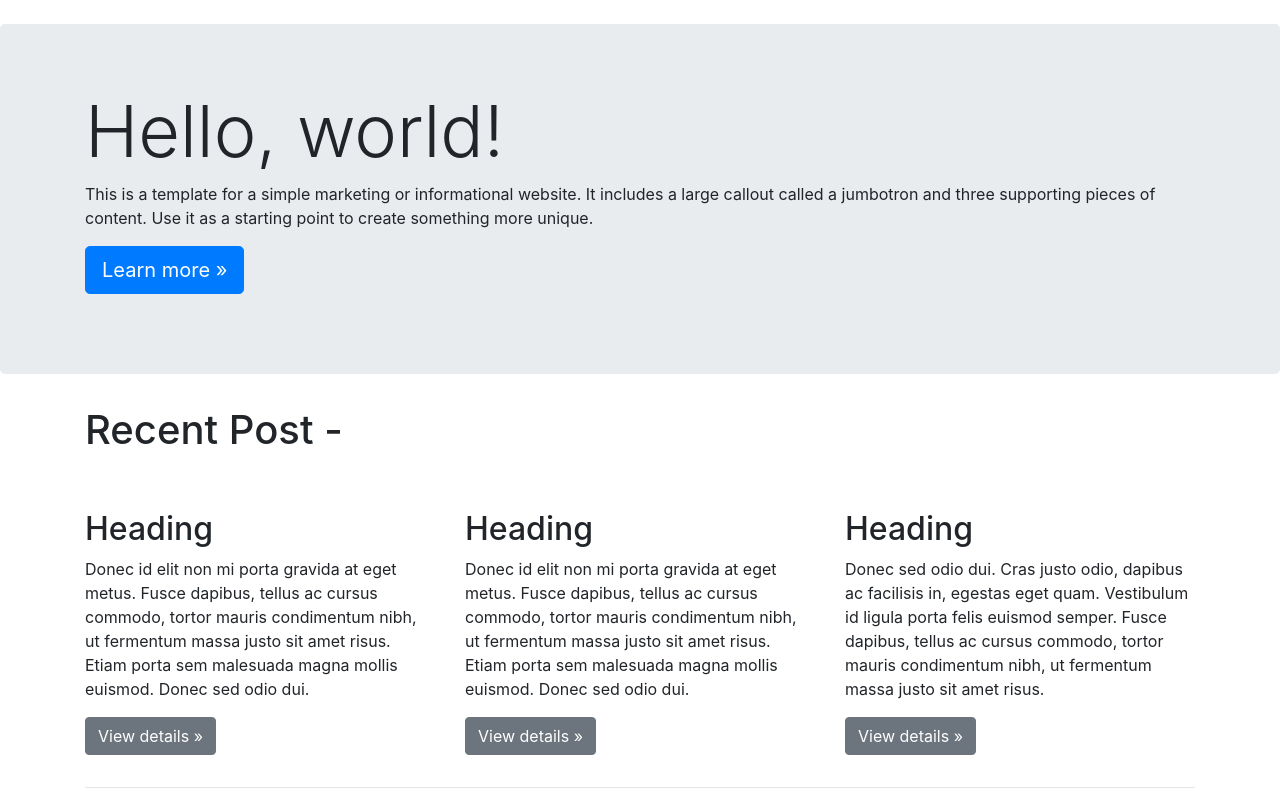
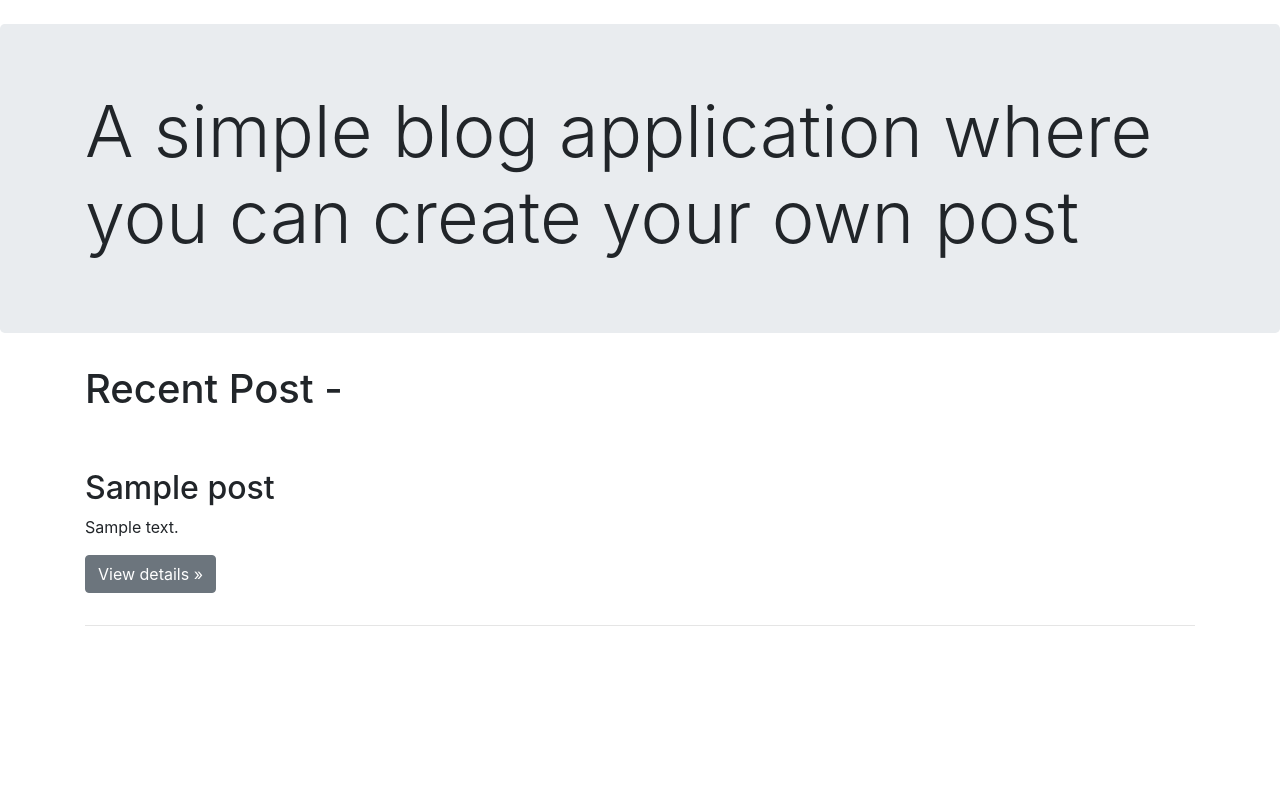
Before and after one commit to santoshkpatro/blogsite-one, a Django app: page / in a window 1280 px wide. Shown: the part 56-860 px from the top of the page. After the commit the page ends 682 px from the top, so only its background shows below. Run offline with Django 3.2, Linux system fonts and the light colour scheme; tables that the repository leaves empty hold one stand-in row (values such as "Sample post"); some libraries are stand-ins or nearby versions.

Commit message:
Frontpage and footer design complete

```diff
--- a/home/views.py
+++ b/home/views.py
@@ -8,7 +8,11 @@ from django.contrib.auth import authenticate, login, logout
 
 # Create your views here.
 def home(request):
-    return render(request, 'home/home.html')
+    recent_posts = Post.objects.order_by('timeStamp')[0:3]
+    context = {
+        'recent_posts': recent_posts,
+    }
+    return render(request, 'home/home.html', context)
 
 
 def contact(request):
--- a/templates/base.html
+++ b/templates/base.html
@@ -11,7 +11,9 @@
     integrity="sha384-Vkoo8x4CGsO3+Hhxv8T/Q5PaXtkKtu6ug5TOeNV6gBiFeWPGFN9MuhOf23Q9Ifjh" crossorigin="anonymous" />
 
   <style>
-
+    .custom-footer{
+      background-color: cyan;
+    }
   </style>
 
   <title>
@@ -167,6 +169,7 @@
   {% block body %}
   {% endblock body %}
 
+
   <!-- Optional JavaScript -->
   <!-- jQuery first, then Popper.js, then Bootstrap JS -->
   <script src="https://code.jquery.com/jquery-3.4.1.slim.min.js"
--- a/templates/home/home.html
+++ b/templates/home/home.html
@@ -14,9 +14,7 @@ active
 <!-- Main jumbotron for a primary marketing message or call to action -->
 <div class="jumbotron">
     <div class="container">
-      <h1 class="display-3">Hello, world!</h1>
-      <p>This is a template for a simple marketing or informational website. It includes a large callout called a jumbotron and three supporting pieces of content. Use it as a starting point to create something more unique.</p>
-      <p><a class="btn btn-primary btn-lg" href="#" role="button">Learn more »</a></p>
+      <h1 class="display-3">A simple blog application where you can create your own post</h1>
     </div>
 </div>
 
@@ -26,21 +24,13 @@ active
 <br>
 <!-- Example row of columns -->
 <div class="row">
+    {% for post in recent_posts %}
     <div class="col-md-4">
-    <h2>Heading</h2>
-    <p>Donec id elit non mi porta gravida at eget metus. Fusce dapibus, tellus ac cursus commodo, tortor mauris condimentum nibh, ut fermentum massa justo sit amet risus. Etiam porta sem malesuada magna mollis euismod. Donec sed odio dui. </p>
+    <h2>{{ post.title }}</h2>
+    <p>{{ post.content|slice:":300" }}</p>
     <p><a class="btn btn-secondary" href="#" role="button">View details »</a></p>
     </div>
-    <div class="col-md-4">
-    <h2>Heading</h2>
-    <p>Donec id elit non mi porta gravida at eget metus. Fusce dapibus, tellus ac cursus commodo, tortor mauris condimentum nibh, ut fermentum massa justo sit amet risus. Etiam porta sem malesuada magna mollis euismod. Donec sed odio dui. </p>
-    <p><a class="btn btn-secondary" href="#" role="button">View details »</a></p>
-    </div>
-    <div class="col-md-4">
-    <h2>Heading</h2>
-    <p>Donec sed odio dui. Cras justo odio, dapibus ac facilisis in, egestas eget quam. Vestibulum id ligula porta felis euismod semper. Fusce dapibus, tellus ac cursus commodo, tortor mauris condimentum nibh, ut fermentum massa justo sit amet risus.</p>
-    <p><a class="btn btn-secondary" href="#" role="button">View details »</a></p>
-    </div>
+    {% endfor %}
 </div>
 
 <hr>
```
